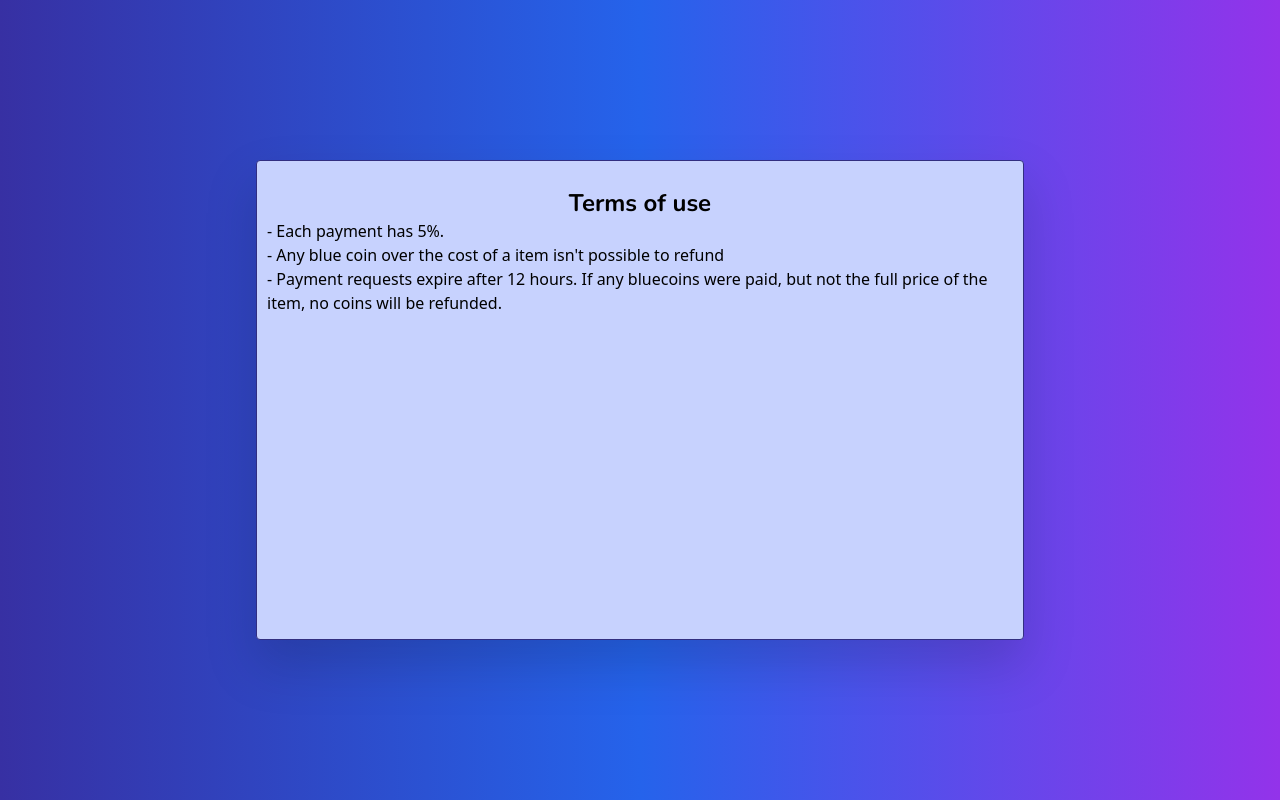
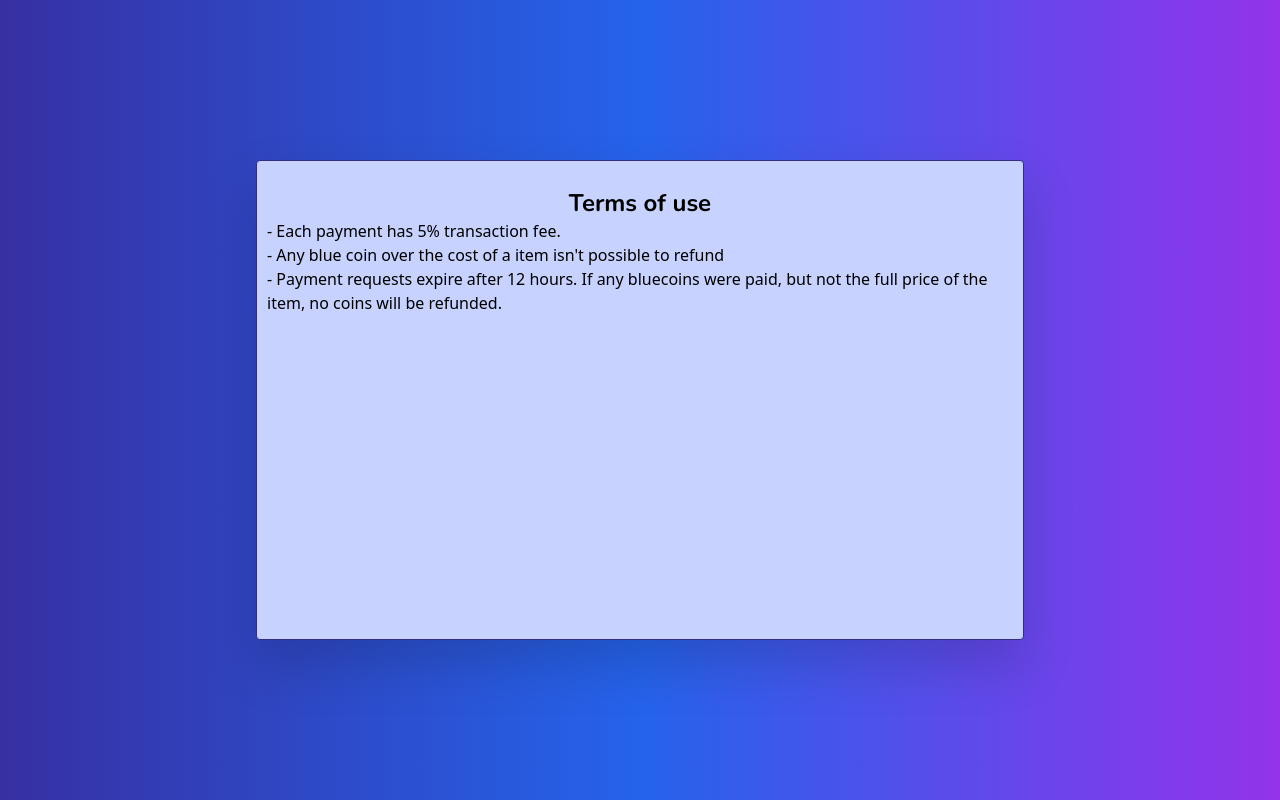
Before and after one commit to iraaz4321/bluecoin-payment-processor, a Flask app: page /terms/ in a window 1280 px wide. Run offline with Flask 3, Linux system fonts and the light colour scheme; style sheets or scripts are compiled from the project's sources.

Commit message:
few small fixes

```diff
--- a/flaskr/templates/index.html
+++ b/flaskr/templates/index.html
@@ -22,7 +22,6 @@
                 <div class="w-1/2 p-4">
                     <p class="text-lg font-semibold">Item Name</p>
                     <p class="text-sm">Cost: {{transaction.cost}}</p>
-                    <p class="text-sm">Paid: 0</p>
                 </div>
 
                 <div class="w-1/2 p-4">
--- a/flaskr/templates/terms.html
+++ b/flaskr/templates/terms.html
@@ -12,7 +12,7 @@
             <p class="text-2xl font-bold text-center mt-4 font-nunito">Terms of use</p>
 
             <ul>
-                <li>- Each payment has 5%.</li>
+                <li>- Each payment has 5% transaction fee.</li>
                 <li>- Any blue coin over the cost of a item isn't possible to refund</li>
                 <li>- Payment requests expire after 12 hours. If any bluecoins were paid, but not the full price of the item, no coins will be refunded.</li>
             </ul>
--- a/test.py
+++ b/test.py
@@ -1,6 +1,6 @@
 import requests
 json_data = {"amount": 0.0001, "redirect_url": "https://google.com/", "receiver": "iraas"}
-r = requests.post("http://127.0.0.1:8000/api/payment/", json=json_data)
+r = requests.post("https://bluecoin.iraas.xyz/api/payment/", json=json_data)
 
 #json_data = {"account": "IzC3c4lawTtvNjin"}
 #r = requests.post("http://127.0.0.1:8000/api/payment_state/", json=json_data)
```
